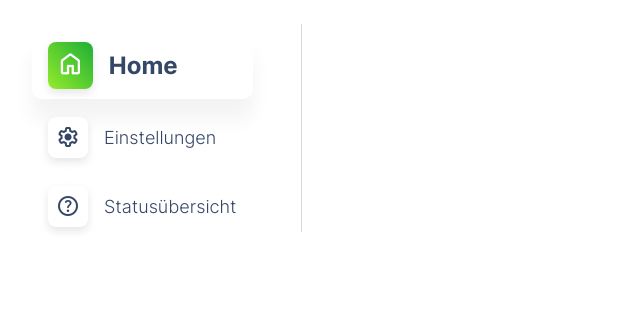
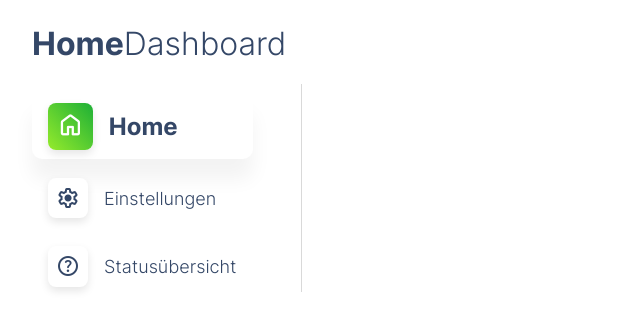
Before and after one commit to Niklas003/HomeDashboard, a Vue app: page / in a window 1280 px wide. Shown: the top 330 px of the page, without its empty margins (0-640 px from the left). Built offline with nearby package versions, Linux system fonts and the light colour scheme.

Commit message:
feat: added title component

```diff
--- /dev/null
+++ b/src/components/AppTitle.vue
@@ -0,0 +1,10 @@
+<template>
+  <div>
+    <h1>Home<span class="lighter">Dashboard</span></h1>
+  </div>
+</template>
+<style>
+.lighter {
+  font-weight: 300;
+}
+</style>
--- a/src/components/SidebarNavigation.vue
+++ b/src/components/SidebarNavigation.vue
@@ -1,4 +1,5 @@
 <template>
+  <AppTitle />
   <div class="flex">
     <div>
       <router-link to="/" class="nav-box active">
@@ -25,6 +26,7 @@
 </template>
 <script setup lang="ts">
 import router from "@/router";
+import AppTitle from "@/components/AppTitle.vue";
 
 const currentRoute = router.currentRoute;
 console.log(currentRoute); /* printing it for future use */
```
